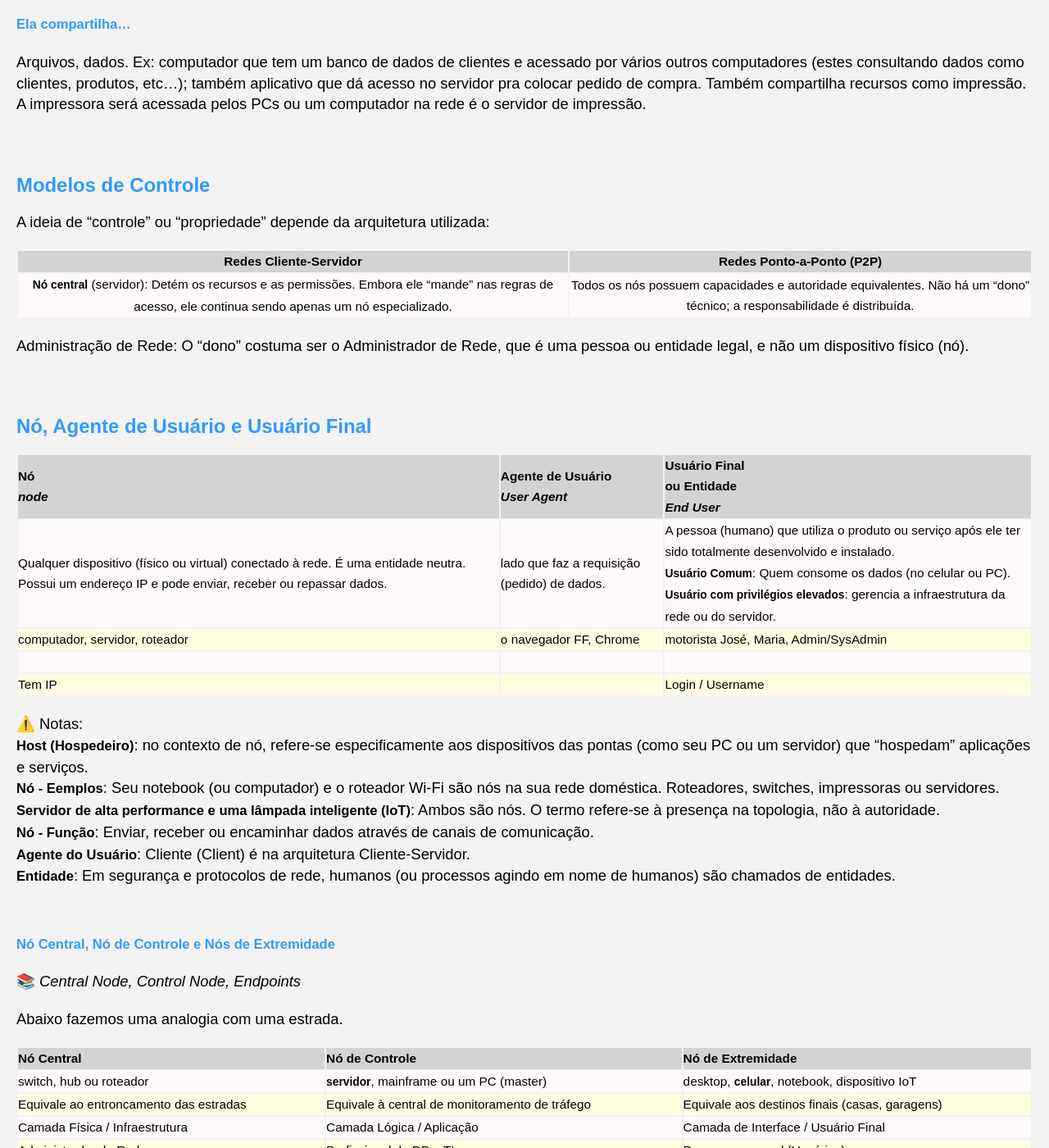
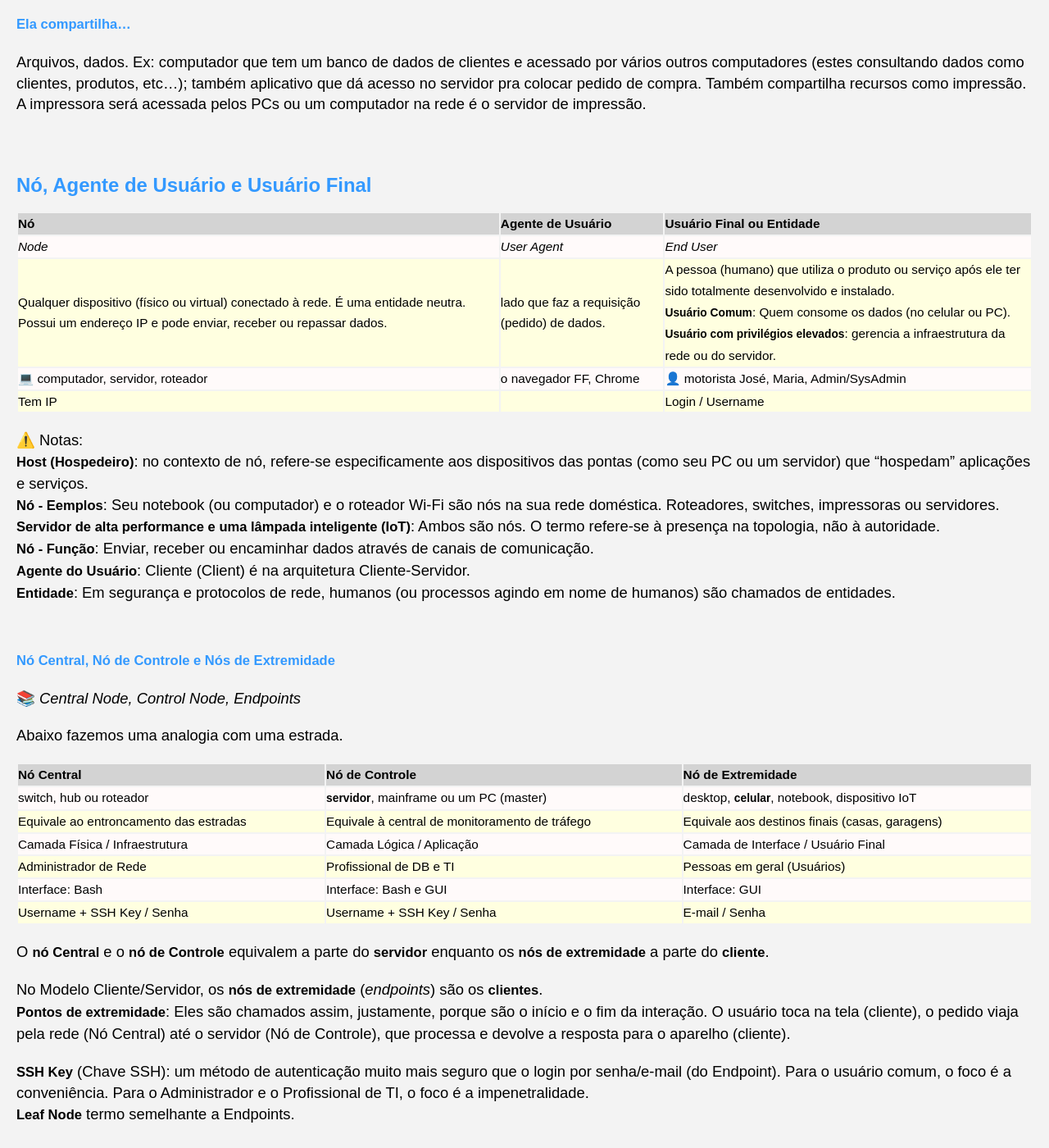
Before and after one commit to Joesynth/joesynth.github.io, a Jekyll site: the page built from _posts/2021-07-28-rede.md, in a window 1280 px wide and 1400 px high, scrolled down 631 px. Shown: the whole window at 82% size. Built offline with Jekyll 4.4.1, drawn with Linux system fonts in a browser that asks for light colours; some of the changed text lies outside the part shown.

Commit message:
Update 2021-07-28-rede.md

```diff
--- a/_posts/2021-07-28-rede.md
+++ b/_posts/2021-07-28-rede.md
@@ -23,24 +23,14 @@
 
 
 
-## Modelos de Controle
-
-A ideia de "controle" ou "propriedade" depende da arquitetura utilizada:
-
-|Redes Cliente-Servidor|Redes Ponto-a-Ponto (P2P)|
-|:---:|:---:|
-|**Nó central** (servidor): Detém os recursos e as permissões. Embora ele “mande” nas regras de acesso, ele continua sendo apenas um nó especializado.|Todos os nós possuem capacidades e autoridade equivalentes. Não há um "dono" técnico; a responsabilidade é distribuída.|
-
-
-Administração de Rede: O "dono" costuma ser o Administrador de Rede, que é uma pessoa ou entidade legal, e não um dispositivo físico (nó).
 
 ## Nó, Agente de Usuário e Usuário Final
 
-|Nó<br />*node*|Agente de Usuário<br />*User Agent*|Usuário Final<br />ou Entidade<br />*End User*|
+|Nó|Agente de Usuário|Usuário Final ou Entidade|
 |:---|:---|:---|
+|*Node*|*User Agent*|*End User*|
 |Qualquer dispositivo (físico ou virtual) conectado à rede. É uma entidade neutra. Possui um endereço IP e pode enviar, receber ou repassar dados.|lado que faz a requisição (pedido) de dados.|A pessoa (humano) que utiliza o produto ou serviço após ele ter sido totalmente desenvolvido e instalado.<br />**Usuário Comum**: Quem consome os dados (no celular ou PC).<br />**Usuário com privilégios elevados**: gerencia a infraestrutura da rede ou do servidor.|
-|computador, servidor, roteador|o navegador FF, Chrome|motorista José, Maria, Admin/SysAdmin|
-||||
+|💻 computador, servidor, roteador|o navegador FF, Chrome|👤️ motorista José, Maria, Admin/SysAdmin|
 |Tem IP||Login / Username|
 
 ⚠️ Notas:
@@ -70,10 +60,14 @@
 |Username + SSH Key / Senha|Username + SSH Key / Senha|E-mail / Senha|
 
 
-O **Nó Central** e o **Nó de Controle** equivalem a parte do **servidor** enquanto os **Nós de Extremidade** a parte do **cliente**.
+O **nó Central** e o **nó de Controle** equivalem a parte do **servidor** enquanto os **nós de extremidade** a parte do **cliente**.
+
+No Modelo Cliente/Servidor, os **nós de extremidade** (*endpoints*) são os **clientes**.
+**Pontos de extremidade**: Eles são chamados assim, justamente, porque são o início e o fim da interação. O usuário toca na tela (cliente), o pedido viaja pela rede (Nó Central) até o servidor (Nó de Controle), que processa e devolve a resposta para o aparelho (cliente).
 
 **SSH Key** (Chave SSH): um método de autenticação muito mais seguro que o login por senha/e-mail (do Endpoint). Para o usuário comum, o foco é a conveniência. Para o Administrador e o Profissional de TI, o foco é a impenetralidade.
 **Leaf Node** termo semelhante a Endpoints.
+
 
 
 
@@ -99,9 +93,9 @@
 
 ###### Computadores numa rede client-servidor
 
-|Fat Client|Thin Client|
+|Cliente Gordo|Cliente Magro|
 |:---:|:---:|
-|cliente gordo|cliente magro|
+|*Fat Client*|*Thin Client*|
 |Pode realizar boa parte das tarefas independente de um servidor.|Refere-se a dependência total do servidor para realizar as tarefas; inclusive diskless (sem HD), ou seja, há dependência até pra carregar OS.|
 
 
@@ -112,6 +106,19 @@
 <img src="https://blog.hathora.dev/content/images/2022/05/p2p_client-server.png" width="320" /> Além de '*client-server*' há a ideia '*peer-to-peer*'.
 
 ⛲ https://segredosdeconcurso.com.br/redes-de-computadores-para-concurso/
+
+
+###### Modelos de Controle
+
+A ideia de "controle" ou "propriedade" depende da arquitetura utilizada:
+
+|Redes Cliente-Servidor|Redes Ponto-a-Ponto (P2P)|
+|:---:|:---:|
+|**Nó central** (servidor): Detém os recursos e as permissões. Embora ele “mande” nas regras de acesso, ele continua sendo apenas um nó especializado.|Todos os nós possuem capacidades e autoridade equivalentes. Não há um "dono" técnico; a responsabilidade é distribuída.|
+
+
+Administração de Rede: O "dono" costuma ser o Administrador de Rede, que é uma pessoa ou entidade legal, e não um dispositivo físico (nó).
+
 
 ## Outros termos
 
```
